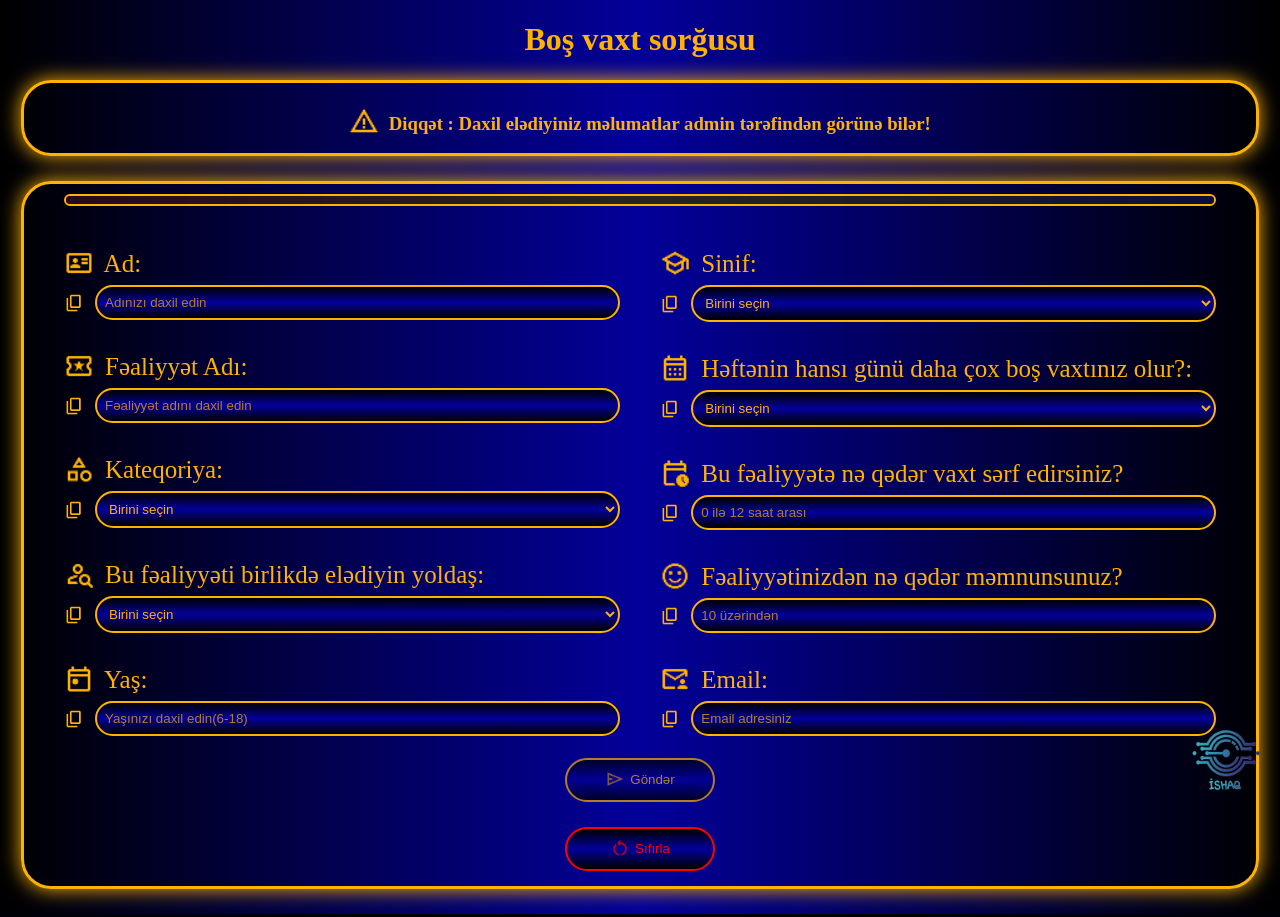
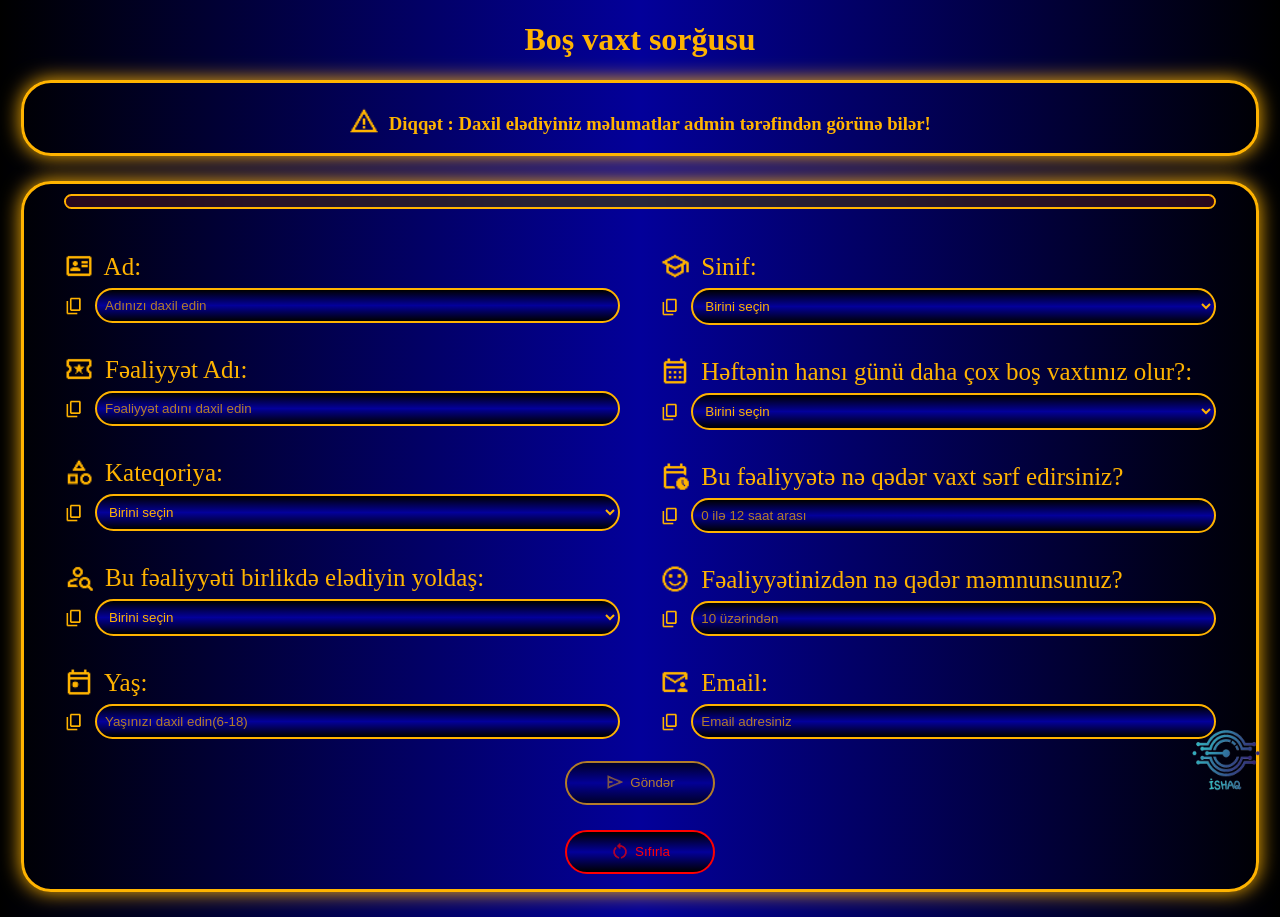
Before and after one commit to Ishaq2013/Final-layihesi-merhele-3, a Flask app: page / in a window 1280 px wide. Run offline with Flask 3, Linux system fonts and the light colour scheme.

Commit message:
progress r'ng ke,idi d'yi.dirildi

```diff
--- a/templates/index.html
+++ b/templates/index.html
@@ -58,8 +58,8 @@
             position: relative;
             display: flex;
             width: 100%;
-            height: 12px;
-            background: linear-gradient(90deg, #ff0000 0%, #fff900 50%, #142fff 100%);
+            height: 15px;
+            background: linear-gradient(90deg, red 0%, white 50%, red 100%);
             border: 2px solid #ffb300;
             border-radius: 20px;
             overflow: hidden;
@@ -73,7 +73,7 @@
             background: rgba(10, 10, 35, 0.88);
             transform: scaleX(1);
             transform-origin: right center;
-            transition: transform 0.5s ease;
+            transition: transform 1s ease;
         }
 
         form:has([name="name"]:valid) .d1,
```
